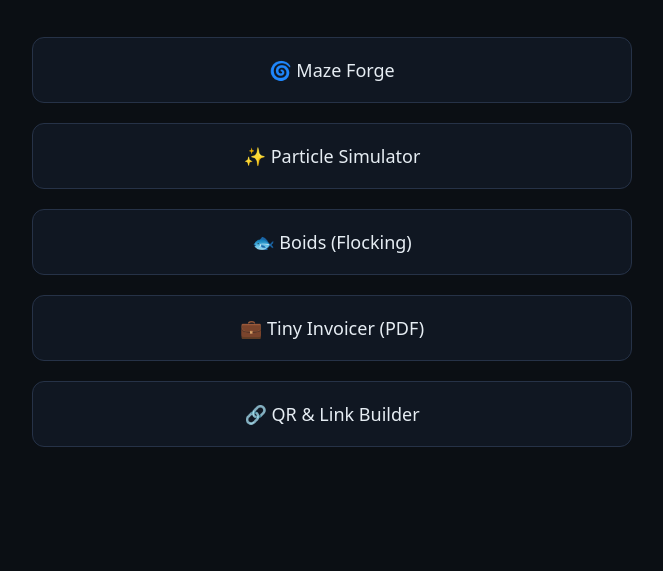
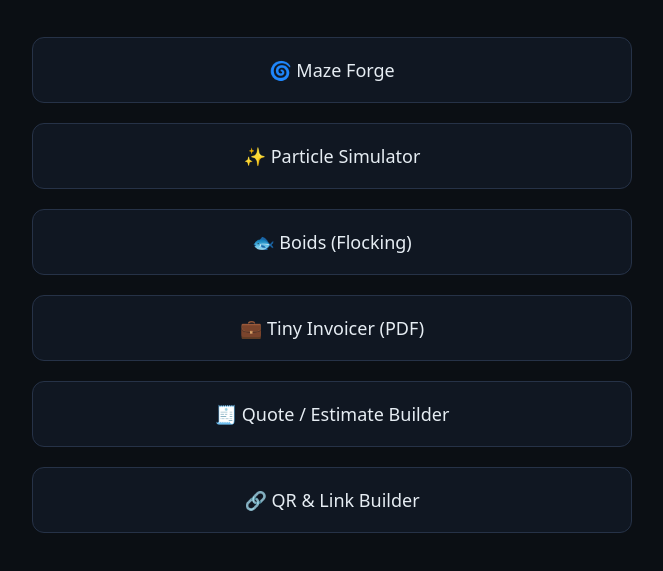
Before and after one commit to josh1856/the_playground, a plain HTML site: page index.html in a window 1280 px wide. Shown: the part 165-736 px from the top of the page, without its empty margins (308-971 px from the left). Drawn offline with Linux system fonts and the light colour scheme.

Commit message:
Update index.html

```diff
--- a/index.html
+++ b/index.html
@@ -47,6 +47,7 @@
     <a href="particles.html">✨ Particle Simulator</a>
     <a href="boids.html">🐟 Boids (Flocking)</a>
     <a href="invoice.html">💼 Tiny Invoicer (PDF)</a>
+    <a href="quote.html">🧾 Quote / Estimate Builder</a>
     <a href="qr.html">🔗 QR & Link Builder</a>
     <!-- we’ll add more as we go -->
   </div>
```
